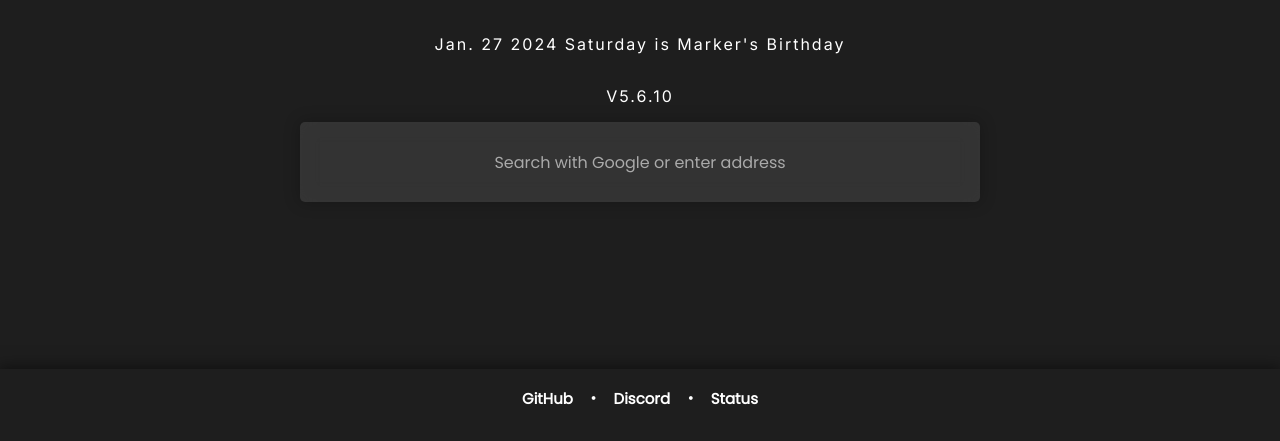
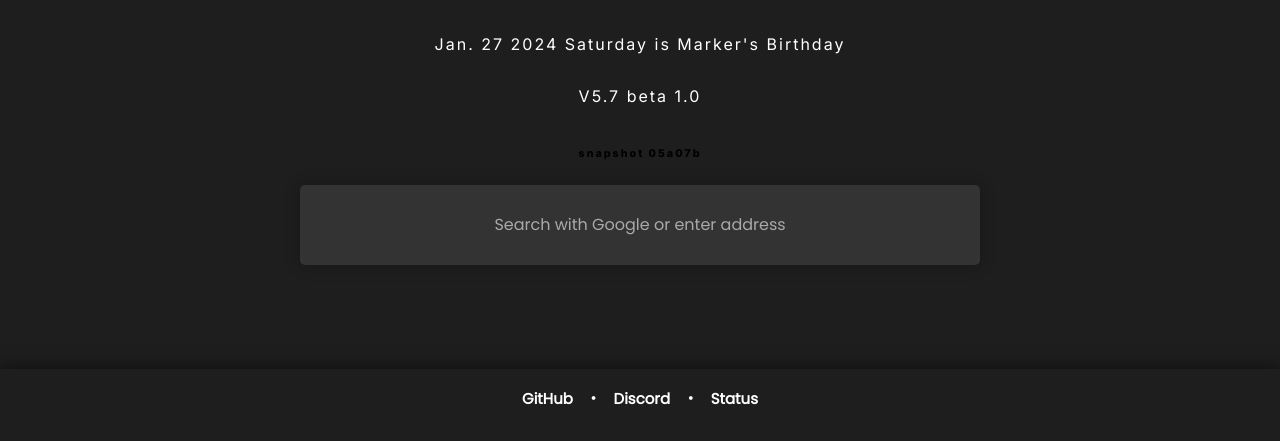
Before and after one commit to BrandonW6000/interstellar2, a website: page static/index.html in a window 1280 px wide. Shown: the part 359-800 px from the top of the page. Drawn offline with nearby package versions, Linux system fonts and the light colour scheme.

Commit message:
Update index.html

```diff
--- a/static/index.html
+++ b/static/index.html
@@ -35,7 +35,8 @@
         <h1 class="title">Interstellar</h1>
           <body>
             <p style="color:#FFFFFF";>Jan. 27 2024 Saturday is Marker's Birthday</p>
-            <p style="color:#FFFFFF";>V5.6.10</p>
+            <p style="color:#FFFFFF";>V5.7 beta 1.0</p>
+            <h6>snapshot 05a07b</h6>
           </body>
         <div class="search-container">
           <form method="POST">
```
